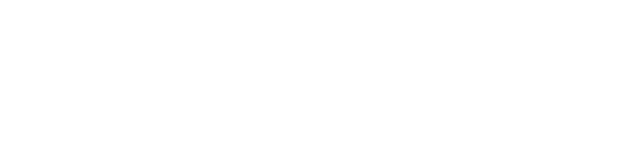
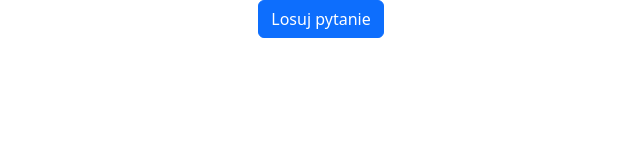
Before and after one commit to SkeletrixGoat/Projekt_JQuery, a plain HTML site: page Quiz na czas z rankingiem/index.html in a window 1280 px wide. Shown: the whole page, without its empty margins (319-959 px from the left). Drawn offline with nearby package versions, Linux system fonts and the light colour scheme.

Commit message:
Realizacja punktu 1 oraz 2

```diff
--- a/Quiz na czas z rankingiem/index.html
+++ b/Quiz na czas z rankingiem/index.html
@@ -5,9 +5,174 @@
     <meta charset="UTF-8">
     <meta name="viewport" content="width=device-width, initial-scale=1.0">
     <title>Quiz</title>
+    <link href="https://cdn.jsdelivr.net/npm/bootstrap@5.3.8/dist/css/bootstrap.min.css" rel="stylesheet" integrity="sha384-sRIl4kxILFvY47J16cr9ZwB07vP4J8+LH7qKQnuqkuIAvNWLzeN8tE5YBujZqJLB" crossorigin="anonymous">
     <script src="https://code.jquery.com/jquery-4.0.0.min.js" integrity="sha256-OaVG6prZf4v69dPg6PhVattBXkcOWQB62pdZ3ORyrao=" crossorigin="anonymous"></script>
     <script>
     $(function(){
+
+  const pytania = [
+    {
+        "pytanie": "Jaka jest stolica Francji?",
+        "odpowiedzi": ["Berlin", "Paryż", "Madryt", "Rzym"],
+        "poprawna_indeks": 1
+    },
+    {
+        "pytanie": "Jaka jest stolica Niemiec?",
+        "odpowiedzi": ["Monachium", "Hamburg", "Berlin", "Bonn"],
+        "poprawna_indeks": 2
+    },
+    {
+        "pytanie": "Jaka jest stolica Włoch?",
+        "odpowiedzi": ["Rzym", "Mediolan", "Neapol", "Wenecja"],
+        "poprawna_indeks": 0
+    },
+    {
+        "pytanie": "Jaka jest stolica Hiszpanii?",
+        "odpowiedzi": ["Barcelona", "Walencja", "Sewilla", "Madryt"],
+        "poprawna_indeks": 3
+    },
+    {
+        "pytanie": "Jaka jest stolica Portugalii?",
+        "odpowiedzi": ["Porto", "Lizbona", "Braga", "Faro"],
+        "poprawna_indeks": 1
+    },
+    {
+        "pytanie": "Jaka jest stolica Norwegii?",
+        "odpowiedzi": ["Bergen", "Trondheim", "Oslo", "Stavanger"],
+        "poprawna_indeks": 2
+    },
+    {
+        "pytanie": "Jaka jest stolica Szwecji?",
+        "odpowiedzi": ["Sztokholm", "Göteborg", "Malmö", "Uppsala"],
+        "poprawna_indeks": 0
+    },
+    {
+        "pytanie": "Jaka jest stolica Finlandii?",
+        "odpowiedzi": ["Turku", "Tampere", "Oulu", "Helsinki"],
+        "poprawna_indeks": 3
+    },
+    {
+        "pytanie": "Jaka jest stolica Grecji?",
+        "odpowiedzi": ["Saloniki", "Ateny", "Patras", "Heraklion"],
+        "poprawna_indeks": 1
+    },
+    {
+        "pytanie": "Jaka jest stolica Czech?",
+        "odpowiedzi": ["Brno", "Ostrawa", "Praga", "Pilzno"],
+        "poprawna_indeks": 2
+    },
+    {
+        "pytanie": "Jaka jest stolica Japonii?",
+        "odpowiedzi": ["Tokio", "Kioto", "Osaka", "Hiroshima"],
+        "poprawna_indeks": 0
+    },
+    {
+        "pytanie": "Jaka jest stolica Chin?",
+        "odpowiedzi": ["Szanghaj", "Hongkong", "Kanton", "Pekin"],
+        "poprawna_indeks": 3
+    },
+    {
+        "pytanie": "Jaka jest stolica Australii?",
+        "odpowiedzi": ["Sydney", "Canberra", "Melbourne", "Perth"],
+        "poprawna_indeks": 1
+    },
+    {
+        "pytanie": "Jaka jest stolica Kanady?",
+        "odpowiedzi": ["Toronto", "Vancouver", "Ottawa", "Montreal"],
+        "poprawna_indeks": 2
+    },
+    {
+        "pytanie": "Jaka jest stolica Brazylii?",
+        "odpowiedzi": ["Brasília", "Rio de Janeiro", "São Paulo", "Salvador"],
+        "poprawna_indeks": 0
+    },
+    {
+        "pytanie": "Jaka jest stolica Argentyny?",
+        "odpowiedzi": ["Cordoba", "Rosario", "Mendoza", "Buenos Aires"],
+        "poprawna_indeks": 3
+    },
+    {
+        "pytanie": "Jaka jest stolica Egiptu?",
+        "odpowiedzi": ["Aleksandria", "Kair", "Giza", "Luksor"],
+        "poprawna_indeks": 1
+    },
+    {
+        "pytanie": "Jaka jest stolica Turcji?",
+        "odpowiedzi": ["Stambuł", "Izmir", "Ankara", "Antalya"],
+        "poprawna_indeks": 2
+    },
+    {
+        "pytanie": "Jaka jest stolica Korei Południowej?",
+        "odpowiedzi": ["Seul", "Busan", "Incheon", "Daegu"],
+        "poprawna_indeks": 0
+    },
+    {
+        "pytanie": "Jaka jest stolica Islandii?",
+        "odpowiedzi": ["Akureyri", "Kópavogur", "Hafnarfjörður", "Reykjavík"],
+        "poprawna_indeks": 3
+    }
+];
+
+
+        const tablica = ["#odp1", "#odp2", "#odp3", "#odp4"];
+    $("#przyciskLosuj").on("click", function(){
+
+    $(".active").prop("hidden", false);
+
+    $("#polePytanie").empty();
+
+    let wylosowaneIndeksy = [];
+
+    for(let i = 0; i < 10; i++){
+
+        let losowyIndeks = Math.floor(Math.random() * pytania.length);
+        let powtorzenie = false;
+
+        for(let j = 0; j < wylosowaneIndeksy.length; j++){
+            if(wylosowaneIndeksy[j] == losowyIndeks){
+                powtorzenie = true;
+            }
+        }
+
+        while(powtorzenie == true){
+
+            losowyIndeks = Math.floor(Math.random() * pytania.length);
+            powtorzenie = false;
+
+            for(let j = 0; j < wylosowaneIndeksy.length; j++){
+                if(wylosowaneIndeksy[j] == losowyIndeks){
+                    powtorzenie = true;
+                }
+            }
+        }
+
+        wylosowaneIndeksy[i] = losowyIndeks;
+
+        let losowePytanie = pytania[losowyIndeks];
+
+        $("#polePytanie").append("<h3>" + (i + 1) + ". " + losowePytanie.pytanie + "</h3>");
+
+        for(let j = 0; j < 4; j++){
+
+        $("#polePytanie").append(
+            "<div class='d-flex justify-content-center' style='font-size: 16px;'>" +
+            "<div class='text-start'>" +
+            "<label>" +
+            "<input type='radio' name='odp" + i + "' value='" + j + "'>" +
+            " " + losowePytanie.odpowiedzi[j] +
+            "</label>" +
+            "</div>" +
+            "</div>"
+        );
+
+}
+
+        $("#polePytanie").append("<hr>");
+
+    }
+
+});
+
 
 
 
@@ -16,6 +181,17 @@
 </head>
 <body>
 
+    <div class="container-fluid text-center">
+        <button id="przyciskLosuj" class="btn btn-primary">Losuj pytanie</button>
+        <br>
+        <div class="container-fluid active" hidden>
+            <h1 id="polePytanie"></h1>
+        </div>
 
+    </div>
+
+
+
+<script src="https://cdn.jsdelivr.net/npm/bootstrap@5.3.8/dist/js/bootstrap.bundle.min.js" integrity="sha384-FKyoEForCGlyvwx9Hj09JcYn3nv7wiPVlz7YYwJrWVcXK/BmnVDxM+D2scQbITxI" crossorigin="anonymous"></script>
 </body>
 </html>
```
